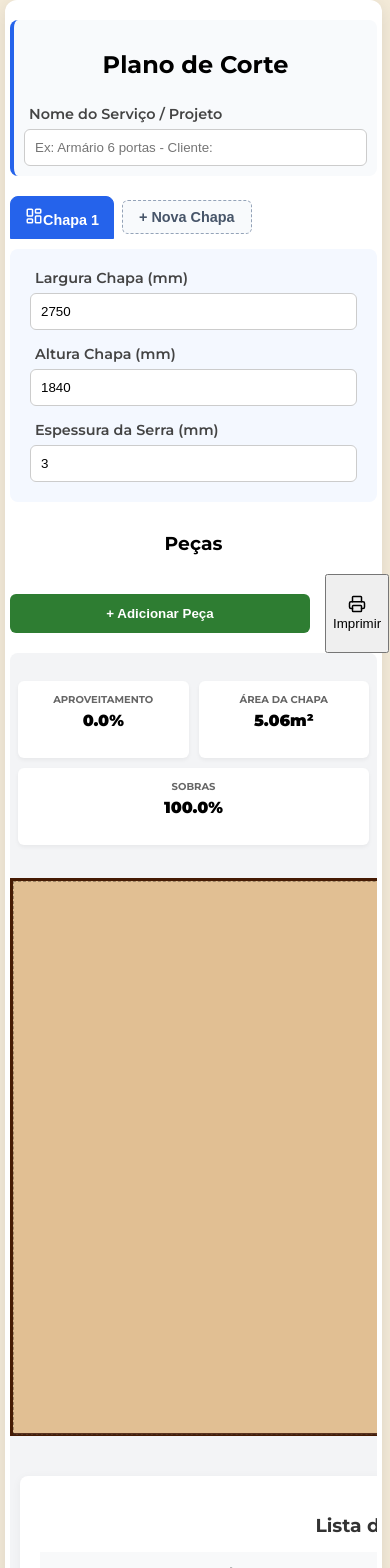
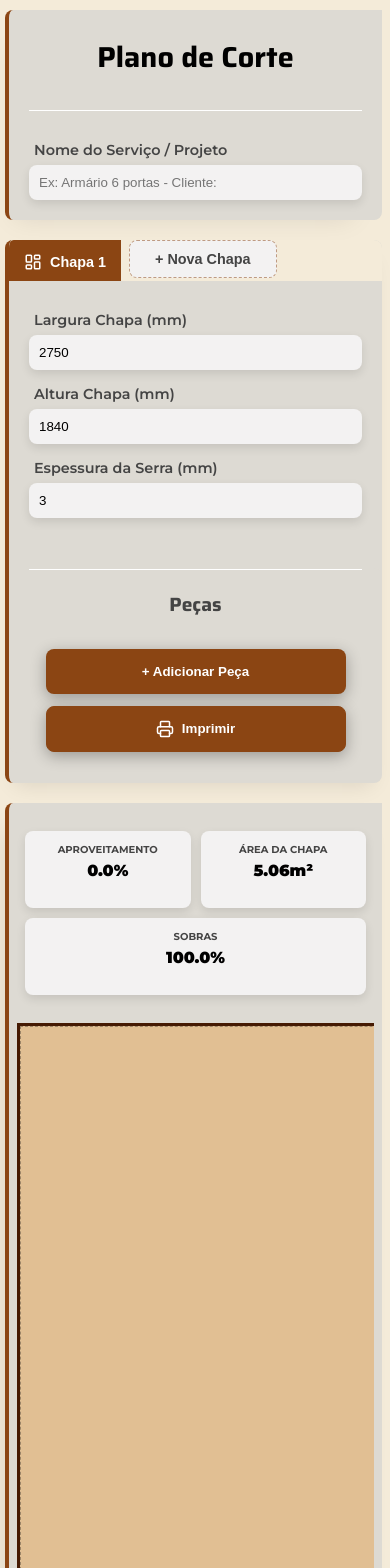
Before and after one commit to VagnerBeraldo/PI5-Marcenaria, a React (Vite) app: page / in a window 390 px wide. Shown: the top 1568 px of the page. Built offline with nearby package versions, Linux system fonts and the light colour scheme.

Commit message:
style: ajuste geral e responsividade

```diff
--- a/src/styles/PlanoDeCorte.css
+++ b/src/styles/PlanoDeCorte.css
@@ -1,53 +1,62 @@
 .card-principal {
   max-width: 900px;
   margin: 0 auto;
-  padding: 20px 5px;
-  background-color: #ffffff;
-  border-radius: 12px;
-  box-shadow: 0 4px 20px rgba(0, 0, 0, 0.1);
+  background-color: var(--body-bg);
 }
 
-.cabecalho {
-  display: flex;
-  justify-content: space-between;
-  align-items: center;
-  margin-bottom: 25px;
-}
-
-.btn-container {
-  display: flex;
-  gap: 15px;
+.titulo {
+  padding-bottom: 30px;
+  border-bottom: 1px solid var(--branco);
+  font-family: "Saira", Arial, serif;
+  font-size: 1.8rem;
 }
 
 /* --- Botões de Ação Superiores --- */
 .btn-icone {
-  padding: 10px 20px;
-  border-radius: 6px;
+  display: flex;
+  border-radius: 8px;
   cursor: pointer;
-  display: flex;
   align-items: center;
-  color: black;
-  border: 1px solid black;
-  background-color: transparent;
-  transition: all 0.2s;
+  transition: all 0.4s ease-in-out;
 }
 
 .btn-icone:hover {
-  background-color: #f3f4f6;
+  background-color: var(--destaque);
+  color: var(--body-bg);
 }
 
 /* --- Identificação do Serviço --- */
 .secao-nome-servico {
-  margin-bottom: 20px;
-  padding: 10px;
-  background-color: #f8fafc;
+  margin: 10px 0px 20px 0px;
+  padding: 0 20px 20px 20px;
+  background-color: var(--secundario-madeira);
+  border-left: 4px solid var(--destaque);
+  border-top-left-radius: 8px;
+  border-top-right-radius: 0px;
+  border-bottom-right-radius: 8px;
+  border-bottom-left-radius: 8px;
+  /* box-shadow: 0 4px 20px rgba(0, 0, 0, 0.1); */
+  /* box-shadow: -10px 18px 25px -10px rgba(0, 0, 0, 0.1); */
+  box-shadow: -10px 18px 25px -20px rgba(0, 0, 0, 0.1);
+}
+
+.container-navegacao {
+  background-color: var(--secundario-madeira);
+  border-left: 4px solid var(--destaque);
   border-radius: 8px;
-  border-left: 4px solid #2563eb;
+  overflow: hidden;
+  /* box-shadow: -20px 4px 20px rgba(0, 0, 0, 0.1); */
+  box-shadow: 0 12px 20px -10px rgba(0, 0, 0, 0.1);
+}
+
+.linha {
+  border-bottom: 1px solid var(--branco);
 }
 
 /* --- NAVEGAÇÃO DE CHAPAS (ABAS) --- */
 .navegacao-chapas {
   margin-bottom: 10px;
+  background-color: var(--body-bg);
 }
 
 .abas-container {
@@ -61,31 +70,38 @@
 .tab-wrapper {
   display: flex;
   align-items: center;
-  background-color: #e2e8f0;
-  border: 1px solid #cbd5e1;
-  border-radius: 8px 8px 0 0;
-  transition: all 0.2s ease;
+  background-color: var(--secundario-madeira);
+  border: none;
+  outline: none;
+  padding-top: 3px;
+  border-radius: 5px 0 0 0;
+  transition: all 0.4s ease;
 }
 
 /* Aba Selecionada (Ativa) */
 .tab-wrapper.ativa {
-  background-color: #2563eb;
-  border-color: #2563eb;
+  background-color: var(--destaque);
+  border: none;
 }
 
 /* Botão de texto da aba */
 .tab-chapa {
+  display: inline-flex;
+  align-items: center;
+  justify-content: center;
   border: none;
   background: transparent;
-  padding: 10px 14px;
+  padding: 10px 15px;
   cursor: pointer;
   font-weight: 700;
   font-size: 0.9rem;
-  color: #000000;
+  gap: 8px;
+  color: var(--texto);
+  transition: all 0.6s ease-in-out;
 }
 
 .tab-wrapper.ativa .tab-chapa {
-  color: #ffffff;
+  color: var(--branco);
 }
 
 /* Lixeira da Aba */
@@ -99,11 +115,11 @@
   align-items: center;
   justify-content: center;
   transition: transform 0.2s;
-  color: #64748b;
+  color: var(--texto);
 }
 
 .tab-wrapper.ativa .btn-excluir-chapa {
-  color: #fff;
+  color: var(--branco);
 }
 
 .btn-excluir-chapa:hover {
@@ -112,20 +128,22 @@
 
 /* Botão "+ Nova Chapa" */
 .btn-nova-chapa {
-  padding: 8px 16px;
-  background-color: #f8fafc;
-  border: 1px dashed #94a3b8;
-  border-radius: 6px;
+  padding: 10px 25px;
+  margin-bottom: 3px;
+  background-color: var(--input);
+  border: 1.6px dashed rgb(139, 69, 19, 0.5);
+  border-radius: 8px;
   cursor: pointer;
   font-size: 0.9rem;
   font-weight: 600;
-  color: #475569;
+  outline: none;
+  color: var(--texto);
+  transition: all 0.4s ease-in-out;
 }
 
 .btn-nova-chapa:hover {
-  background-color: #f1f5f9;
-  border-color: #2563eb;
-  color: #2563eb;
+  background-color: var(--destaque);
+  color: var(--branco);
 }
 
 /* --- Configuração da Chapa e Serra --- */
@@ -133,10 +151,8 @@
   display: grid;
   grid-template-columns: repeat(auto-fit, minmax(200px, 1fr));
   gap: 15px;
-  margin-bottom: 30px;
   padding: 20px;
-  background-color: #f4f8ff;
-  border-radius: 8px;
+  background-color: var(--secundario-madeira);
 }
 
 .grupo-input {
@@ -150,25 +166,37 @@
   font-weight: 600;
   margin-left: 5px;
   text-align: left;
-  color: #444;
+  color: var(--texto);
 }
 
 .input-padrao {
   width: 100%;
   padding: 10px;
-  border: 1px solid #ccc;
-  border-radius: 6px;
+  border: none;
+  background-color: var(--input);
+  border-radius: 8px;
   box-sizing: border-box;
+  box-shadow: 0 4px 10px rgba(0, 0, 0, 0.1);
 }
 
 .input-padrao:focus {
   outline: none;
-  border: 2px solid black;
+  border: 2px solid var(--destaque);
 }
 
 /* --- Lista de Peças --- */
 .lista-pecas {
-  margin-top: 30px;
+  margin: 30px 0;
+  background-color: var(--secundario-madeira);
+  padding: 1px 20px;
+  border-bottom-left-radius: 8px;
+  border-top-right-radius: 8px;
+}
+
+.lista-pecas h3 {
+  font-family: "Saira", Arial, serif;
+  font-size: 1.2rem;
+  color: var(--texto);
 }
 
 .item-peca {
@@ -176,18 +204,26 @@
   flex-wrap: wrap;
   gap: 8px;
   align-items: flex-end;
-  border-bottom: 1px solid #eee;
+  border-bottom: 1px solid var(--branco);
   padding-bottom: 15px;
   margin-bottom: 15px;
 }
 
-.coluna-nome { flex: 1 1 100%; }
-.coluna-medida { flex: 1 1 50px; min-width: 0; }
-.coluna-qtd { flex: 0 1 60px; }
+.coluna-nome {
+  flex: 1 1 100%;
+}
+.coluna-medida {
+  margin-top: 5px;
+  flex: 1 1 50px;
+  min-width: 0;
+}
+.coluna-qtd {
+  flex: 0 1 60px;
+}
 
 .sub-rotulo {
   font-size: 0.85rem;
-  color: #666;
+  color: var(--texto);
   text-align: left;
   margin-left: 5px;
   font-weight: 600;
@@ -197,46 +233,104 @@
 
 .btn-remover {
   background-color: transparent;
-  border: 1px solid #ddd;
+  color: var(--destaque);
+  border: 1px solid var(--secundario-madeira);
   padding: 8px;
+  box-shadow: 0 4px 10px rgba(0, 0, 0, 0.1);
+}
+
+.btn-container {
+  display: flex;
+  align-items: center;
+  justify-content: center;
+  gap: 12px;
+  margin: 30px 0 0 0;
+}
+
+.btn-adicionar,
+.btn-imprimir {
+  display: flex;
+  align-items: center;
+  justify-content: center;
+  cursor: pointer;
+  border: none;
+  min-width: 300px;
+  border-radius: 8px;
+  padding: 12px;
+  transition: background-color 0.4s ease;
+  box-shadow: 0 4px 15px rgba(0, 0, 0, 0.3);
+}
+
+.btn-imprimir {
+  border: 1px solid var(--destaque);
+  background-color: var(--destaque);
+  padding: 13px;
+  color: var(--branco);
+}
+
+.texto-imprimir {
+  margin-left: 8px;
+  font-weight: bold;
 }
 
 .btn-adicionar {
-  display: block;
   width: fit-content;
-  min-width: 300px;
-  padding: 12px 30px !important;
-  margin: 20px auto;
-  background-color: #2e7d32;
-  color: white;
-  border: none;
-  border-radius: 6px;
+  padding: 15px;
+  background-color: var(--destaque);
+  color: var(--branco);
   font-weight: bold;
-  cursor: pointer;
-  transition: background-color 0.2s;
 }
 
-.btn-adicionar:hover {
-  background-color: #1b5e20;
+.btn-adicionar:active {
+  transform: scale(0.98);
 }
-
 
 .espaco-impressao {
   width: 100%;
+  box-sizing: border-box;
   overflow-x: auto;
-  padding: 20px 0;
+  margin-top: 20px;
+  margin-bottom: 10px;
+  padding: 0 20px;
   display: block;
   text-align: center;
-  background-color: #f3f4f6;
-  border-radius: 8px;
+  background-color: var(--secundario-madeira);
+  border-radius: 8px 0 8px 8px;
+  border-left: 4px solid var(--destaque);
+  box-shadow: -10px 18px 25px -10px rgba(0, 0, 0, 0.1);
 }
 
 /* --- Responsividade --- */
+@media (max-width: 900px) {
+  .espaco-impressao {
+    padding: 0 8px;
+  }
+}
+
 @media (max-width: 600px) {
-  .coluna-nome { order: 1; }
-  .coluna-medida, .coluna-qtd, .btn-remover { order: 2; }
+  .coluna-nome {
+    order: 1;
+  }
+  .coluna-medida,
+  .coluna-qtd,
+  .btn-remover {
+    order: 2;
+  }
 
   .secao-config-chapa {
     grid-template-columns: 1fr;
   }
 }
+
+@media (max-width: 768px) {
+  .btn-container {
+    flex-direction: column;
+  }
+}
+
+@media (max-width: 350px) {
+  .btn-adicionar,
+  .btn-imprimir {
+    min-width: 280px;
+  }
+}
--- a/src/styles/Visualizador.css
+++ b/src/styles/Visualizador.css
@@ -1,22 +1,24 @@
 .wrapper-visualizador-impressao {
   width: 100%;
   display: block;
+  overflow-x: hidden;
 }
 
 .container-visualizador {
   display: block;
   width: 100%;
-  margin: 0;
   padding: 0;
+  overflow-x: auto;
   box-sizing: border-box;
 }
 
 .chapa-madeira {
   display: block;
   position: relative;
-  border: 3px solid #451a03;
-  background-color: #deb887;
+  border: 3px solid var(--borda-chapa-visualizador);
+  background-color: var(--chapa-visualizador);
   margin: 0 auto 20px;
+  box-shadow: 0 4px 10px rgba(0, 0, 0, 0.1);
 }
 
 .grade-estatisticas {
@@ -25,16 +27,16 @@
   grid-template-columns: repeat(auto-fit, minmax(120px, 1fr));
   gap: 10px;
   padding: 8px;
-  margin-bottom: 25px;
+  margin: 20px 0;
   box-sizing: border-box;
 }
 
 .card-estatistica {
-  background: white;
+  background: var(--input);
   padding: 12px 8px;
-  border-radius: 6px;
+  border-radius: 8px;
   text-align: center;
-  box-shadow: 0 2px 4px rgba(0, 0, 0, 0.05);
+  box-shadow: 0 4px 10px rgba(0, 0, 0, 0.1);
   min-width: 0;
   overflow: hidden;
 }
@@ -43,7 +45,7 @@
   display: block;
   font-size: 10px;
   font-weight: bold;
-  color: #666;
+  color: var(--texto);
   text-transform: uppercase;
 }
 
@@ -102,50 +104,90 @@
 
 /* Seção da Tabela */
 .secao-lista-corte {
-  width: 93%;
+  width: calc(100% - 20px);
   margin: 40px 10px;
-  min-width: 768px;
-  background: white;
+  overflow-x: auto;
+  background: var(--input);
   padding: 20px;
   border-radius: 8px;
-  box-shadow: 0 2px 10px rgba(0, 0, 0, 0.05);
+  box-shadow: 0 4px 10px rgba(0, 0, 0, 0.1);
+  box-sizing: border-box;
 }
 
 .secao-lista-corte h3 {
+  font-family: "Saira", Arial, serif;
+  font-size: 1.2rem;
   margin-bottom: 15px;
-  color: #333;
+  color: var(--texto);
   padding-left: 10px;
+}
+
+.tabela-scroll-wrapper {
+  width: 100%;
 }
 
 .tabela-corte {
   width: 100%;
+  min-width: 600px;
   border-collapse: collapse;
-  font-size: 14px;
+  font-size: 0.8rem;
 }
 
 .tabela-corte th {
-  background-color: #f8f9fa;
-  color: #555;
+  background-color: var(--bg-tabela-th);
+  color: var(--texto);
   text-align: center;
   padding: 12px;
-  border-bottom: 2px solid #dee2e6;
+  border-bottom: 2px solid var(--borda-tabela-th);
 }
 
 .tabela-corte td {
   padding: 10px 12px;
-  border-bottom: 1px solid #eee;
-  color: #444;
+  border-bottom: 1px solid rgba(0, 0, 0, 0.04);
+  color: var(--texto);
 }
 
 .tabela-corte tr:hover {
-  background-color: #f1f8e9;
+  background-color: rgba(221, 218, 211, 0.4);
 }
 
 .alerta-erro {
-  margin-top: 20px;
+  margin: 20px;
   padding: 15px;
-  background-color: #ffebee;
-  color: #c62828;
+  background-color: rgba(198, 40, 40, 0.5);
+  color: var(--fonte-erro);
   border-radius: 6px;
   text-align: center;
+  box-shadow: 0 4px 10px rgba(0, 0, 0, 0.1);
+  animation: pulso-discreto 2s ease-in-out infinite;
 }
+
+@keyframes pulso-discreto {
+  0% {
+    /* Estado inicial: brilho colado ao elemento */
+    box-shadow: 0 0 0 0 rgba(198, 40, 40, 0.4);
+  }
+  70% {
+    /* Expansão sutil de apenas 6px e dissipação total */
+    box-shadow: 0 0 0 6px rgba(198, 40, 40, 0);
+  }
+  100% {
+    /* Pausa no final do ciclo para não cansar a vista */
+    box-shadow: 0 0 0 0 rgba(198, 40, 40, 0);
+  }
+}
+
+@media (max-width: 900px) {
+  .container-visualizador {
+    padding-right: 5px !important;
+  }
+
+  .secao-lista-corte {
+    width: 100%;
+    margin: 40px 0px 20px 0px;
+  }
+
+  .chapa-madeira {
+    margin: 0 0px 20px 0px;
+  }
+}
```
